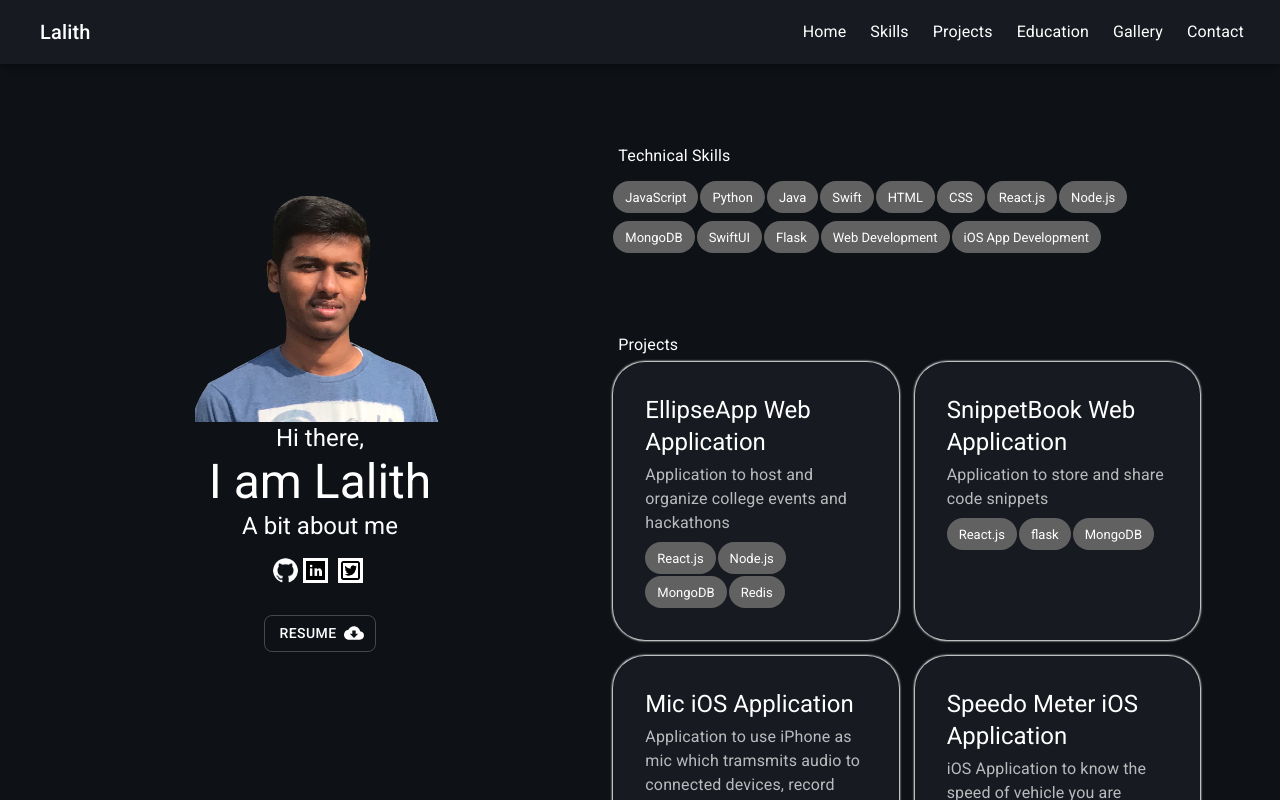
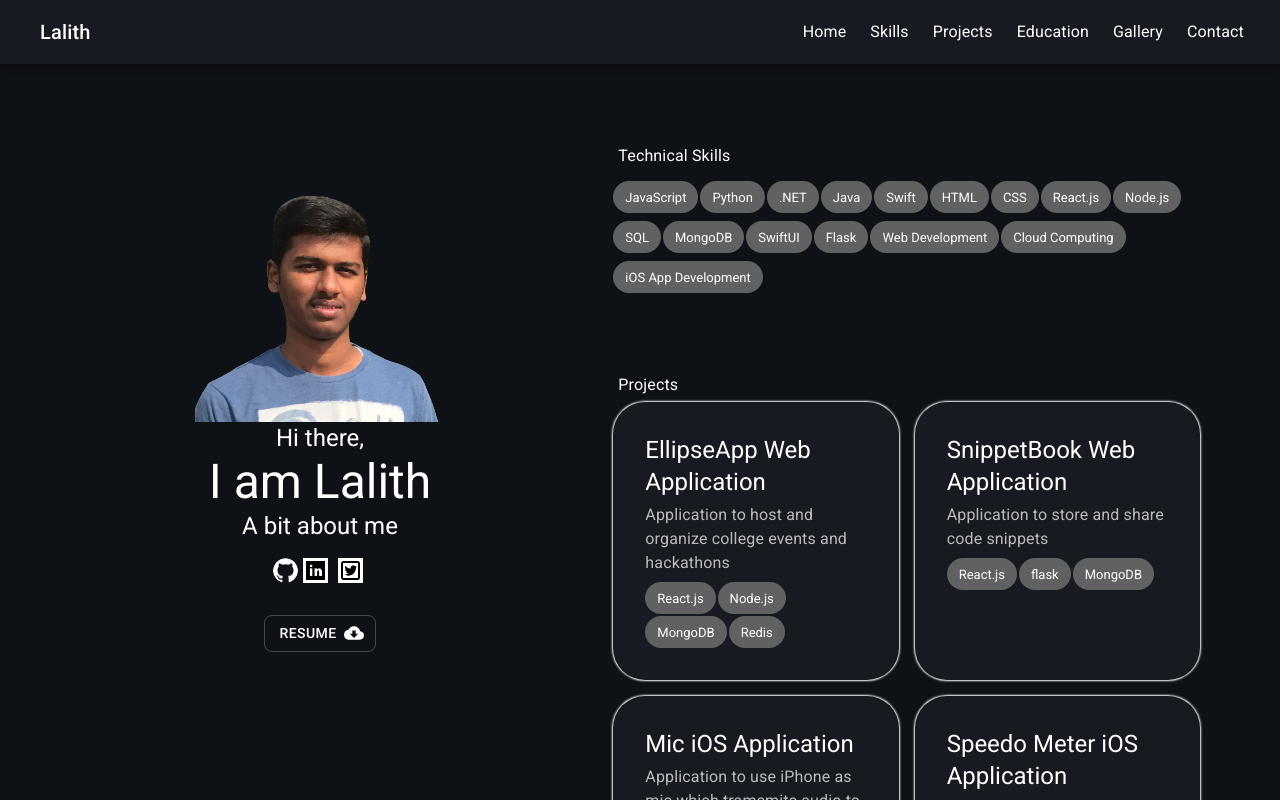
Before and after one commit to nanipunepalle/my_portfolio, a Next.js app: page / in a window 1280 px wide. Shown: the top 800 px of the page. Built offline with nearby package versions, Linux system fonts and the light colour scheme.

Commit message:
resume updated

```diff
--- a/Components/data.js
+++ b/Components/data.js
@@ -52,8 +52,8 @@ const projects = [
   }]
 
   const skills = ["JavaScript",
-  "Python", "Java", "Swift", "HTML", "CSS", "React.js", "Node.js",
-  "MongoDB", "SwiftUI", "Flask", "Web Development", "iOS App Development"]
+  "Python", ".NET", "Java", "Swift", "HTML", "CSS", "React.js", "Node.js", "SQL",
+  "MongoDB", "SwiftUI", "Flask", "Web Development", "Cloud Computing", "iOS App Development"]
 
   module.exports={
       projects: projects,
```
Also changed, not shown: 2 other files (tests, documents, lock files or other folders).
